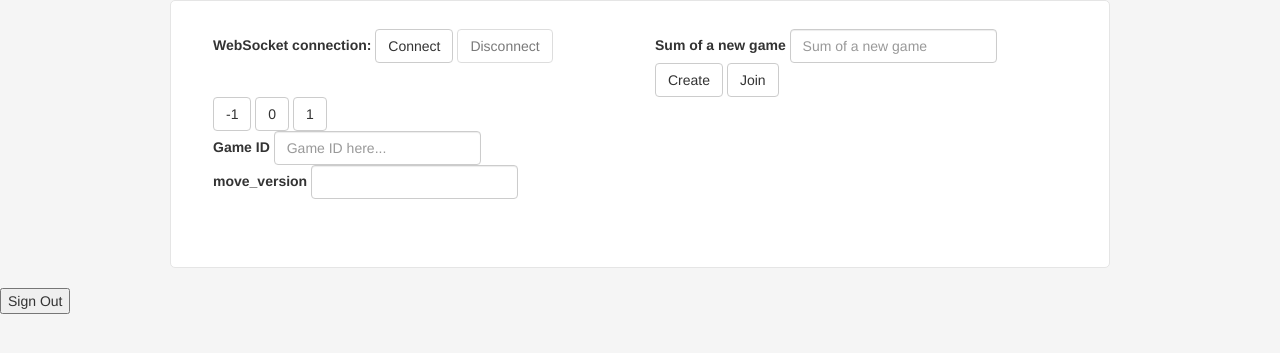
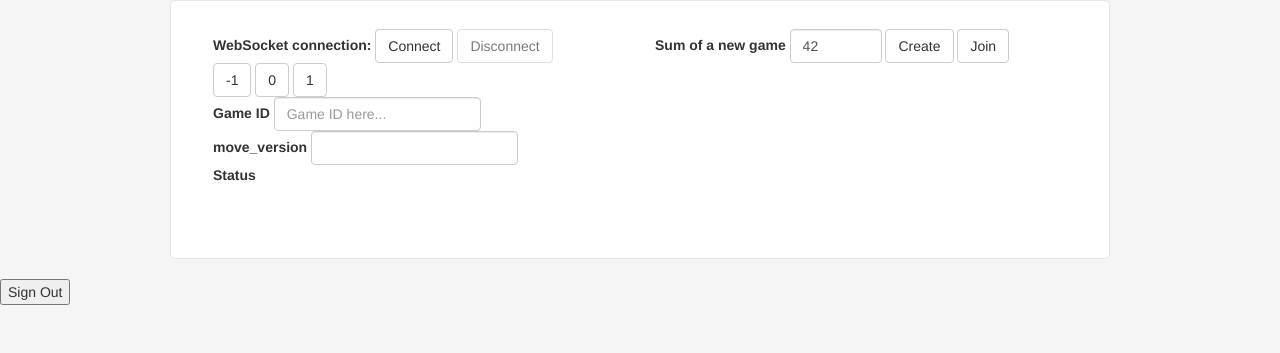
Before and after one commit to baradist/game-of-three, a Spring Boot app: page /hello in a window 1280 px wide. Shown: the top 353 px of the page. Run offline with Spring Boot 4, Linux system fonts and the light colour scheme; the visitor is signed in with stand-in values (Sample User, id 1); data that the repository does not hold is empty; some of the project's set-up classes (security, data sources, template engines, error pages and the like) are left out, and stand-ins take their place; some libraries are stand-ins or nearby versions.

Commit message:
Work in progress

```diff
--- a/src/main/java/cf/baradist/gameofthree/event/MoveResult.java
+++ b/src/main/java/cf/baradist/gameofthree/event/MoveResult.java
@@ -10,4 +10,5 @@
     private int nextSum;
     private String nextTurn;
     private int nextMoveVersion;
+    private String winner;
 }
--- a/src/main/java/cf/baradist/gameofthree/service/GameService.java
+++ b/src/main/java/cf/baradist/gameofthree/service/GameService.java
@@ -104,6 +104,7 @@
             game.setFinished(true);
             game.setWinner(player);
             moveResult.setFinished(true);
+            moveResult.setWinner(player);
         }
         repository.save(game);
         moveRepository.save(Move.builder()
--- a/src/main/java/cf/baradist/gameofthree/websocket/GameEventController.java
+++ b/src/main/java/cf/baradist/gameofthree/websocket/GameEventController.java
@@ -30,10 +30,6 @@
     @MessageMapping("/games/join")
     public void join(JoinGameEvent message, Principal principal) {
         GameDto gameDto = service.joinGame(message.getGameId(), principal.getName());
-//        JoinedGameEvent joinedGameEvent = JoinedGameEvent.builder()
-//                .gameId(message.getGameId())
-//                .playerId(principal.getName())
-//                .build();
         notifyService.broadcast(gameDto);
     }
 
--- a/src/main/resources/static/app.js
+++ b/src/main/resources/static/app.js
@@ -25,25 +25,10 @@
 
         stompClient.subscribe('/topic/games', function (message) {
             var game = JSON.parse(message.body)
-
-            if (game.player1 == currentUser || game.player2 == currentUser) {
-                redrawCurrentGame(game);
-            } else if (currentGame == null) {
-                $("#game_id").val(game.id)
-            }
-            if (game.player2 == null) { // game started
-                addGame(game);
-            } else { // game joined
-                for (var i = 0; i < gameList.length; i++) {
-                    if (gameList[i].id == game.id) {
-                        gameList[i] = game
-                    }
-                }
-                updateTable(games_table, gameList);
-            }
+            processGameMessage(game)
         });
         stompClient.subscribe('/user/queue/games', function (currentGame) {
-            showMove(JSON.parse(currentGame.body));
+            processMove(JSON.parse(currentGame.body));
         });
     });
 }
@@ -54,6 +39,48 @@
     }
     setConnected(false);
     console.log("Disconnected");
+}
+
+function processGameMessage(game) {
+    if (game.player1 == currentUser || game.player2 == currentUser) {
+        redrawCurrentGame(game);
+        if (game.nextTurn == currentUser) {
+            $("#status").text('It\'s our turn to go');
+        } else {
+            $("#status").text('Waiting for the enemy\'s go')
+        }
+    } else if (currentGame == null) {
+        $("#game_id").val(game.id)
+    }
+    if (game.player2 == null) { // game started
+        addGame(game);
+        if (game.player1 == currentUser) {
+            $("#status").text('Waiting for others to join')
+        }
+    } else { // game joined
+        for (var i = 0; i < gameList.length; i++) {
+            if (gameList[i].id == game.id) {
+                gameList[i] = game
+            }
+        }
+        updateTable(games_table, gameList);
+    }
+}
+
+function switchStatus(moveResult) {
+    if (moveResult.finished) {
+        if (currentUser == moveResult.winner) {
+            $("#status").text('YOU WIN!');
+        } else {
+            $("#status").text('YOU LOST!');
+        }
+    } else {
+        if (currentUser == moveResult.nextTurn) {
+            $("#status").text('It\'s our turn!');
+        } else {
+            $("#status").text('Waiting for the enemy...');
+        }
+    }
 }
 
 function redrawCurrentGame(game) {
@@ -68,7 +95,7 @@
     updateTable(games_table, gameList)
 }
 
-function showMove(moveResult) {
+function processMove(moveResult) {
     $("#move_version").val(moveResult.nextMoveVersion)
     currentGame.sum = moveResult.nextSum
     currentGame.finished = moveResult.finished
@@ -77,6 +104,7 @@
     }
     currentGame.nextTurn = moveResult.nextTurn
     redrawCurrentGame(currentGame)
+    switchStatus(moveResult)
 }
 
 function sendDecrease() {
--- a/src/main/resources/templates/hello.html
+++ b/src/main/resources/templates/hello.html
@@ -29,7 +29,8 @@
             <form class="form-inline">
                 <div class="form-group">
                     <label for="name">Sum of a new game</label>
-                    <input class="form-control" id="new_game_sum" placeholder="Sum of a new game" type="number">
+                    <input class="form-control" id="new_game_sum" max="1000" min="1"
+                           placeholder="Sum of a new game" type="number" value="42">
                 </div>
                 <button class="btn btn-default" id="send_create" type="submit">Create</button>
                 <button class="btn btn-default" id="send_join" type="submit">Join</button>
@@ -47,6 +48,11 @@
                 <div class="form-group">
                     <label for="name">move_version</label>
                     <input class="form-control" id="move_version" type="number">
+                </div>
+            </form>
+            <form class="form-inline">
+                <div class="form-group">
+                    <label for="name" id="status">Status</label>
                 </div>
             </form>
         </div>
```
